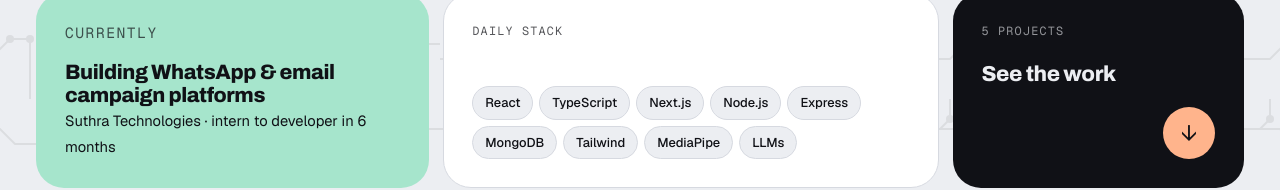
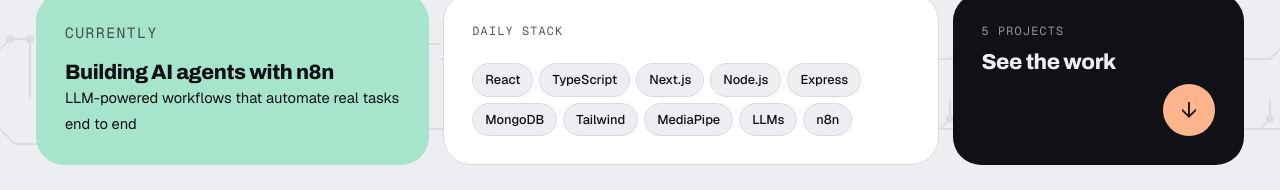
Before and after one commit to harish-4797/harish-4797.github.io, a plain HTML site: page index.html in a window 1280 px wide. Shown: the part 648-838 px from the top of the page. Drawn offline with nearby package versions, Linux system fonts and the light colour scheme; animation ran at ten frames a second.

Commit message:
Show current work on AI agents with n8n
Co-Authored-By: Claude Opus 5.5 <noreply@anthropic.com>
Claude-Session: https://claude.ai/code/session_01R7coNSBgf89SndgJRq9j1w

```diff
--- a/index.html
+++ b/index.html
@@ -564,12 +564,12 @@ h2 .serif { color: var(--cobalt); font-size: 1.1em; }
 
       <div class="t t-role in" style="--d:260ms">
         <span class="lab">Currently</span>
-        <div><strong>Building WhatsApp &amp; email campaign platforms</strong><span>Suthra Technologies · intern to developer in 6 months</span></div>
+        <div><strong>Building AI agents with n8n</strong><span>LLM-powered workflows that automate real tasks end to end</span></div>
       </div>
 
       <div class="t t-stack in" style="--d:320ms">
         <span class="lab">Daily stack</span>
-        <ul class="chips"><li>React</li><li>TypeScript</li><li>Next.js</li><li>Node.js</li><li>Express</li><li>MongoDB</li><li>Tailwind</li><li>MediaPipe</li><li>LLMs</li></ul>
+        <ul class="chips"><li>React</li><li>TypeScript</li><li>Next.js</li><li>Node.js</li><li>Express</li><li>MongoDB</li><li>Tailwind</li><li>MediaPipe</li><li>LLMs</li><li>n8n</li></ul>
       </div>
 
       <a class="t t-cta in" href="#work" style="--d:380ms">
@@ -744,7 +744,7 @@ h2 .serif { color: var(--cobalt); font-size: 1.1em; }
       <div class="sk-grid">
         <div class="sk rv"><h3>Front<br>end</h3><ul class="chips"><li>React.js</li><li>Next.js</li><li>TypeScript</li><li>JavaScript</li><li>Tailwind</li><li>Vite</li></ul></div>
         <div class="sk rv" style="--d:80ms"><h3>Back<br>end</h3><ul class="chips"><li>Node.js</li><li>Express</li><li>MongoDB</li><li>REST APIs</li><li>Webhooks</li><li>JWT</li></ul></div>
-        <div class="sk rv" style="--d:160ms"><h3>AI &amp;<br>vision</h3><ul class="chips"><li>Generative AI</li><li>LLMs</li><li>RAG</li><li>Computer Vision</li><li>MediaPipe</li></ul></div>
+        <div class="sk rv" style="--d:160ms"><h3>AI &amp;<br>vision</h3><ul class="chips"><li>Generative AI</li><li>LLMs</li><li>RAG</li><li>AI Agents</li><li>n8n</li><li>Computer Vision</li><li>MediaPipe</li></ul></div>
         <div class="sk rv" style="--d:240ms"><h3>Tools &amp;<br>soft</h3><ul class="chips"><li>Git</li><li>GitHub</li><li>Postman</li><li>Problem solving</li><li>Analytical thinking</li><li>Teamwork</li></ul></div>
       </div>
     </div>
```
Also changed, not shown: og-image.png.
